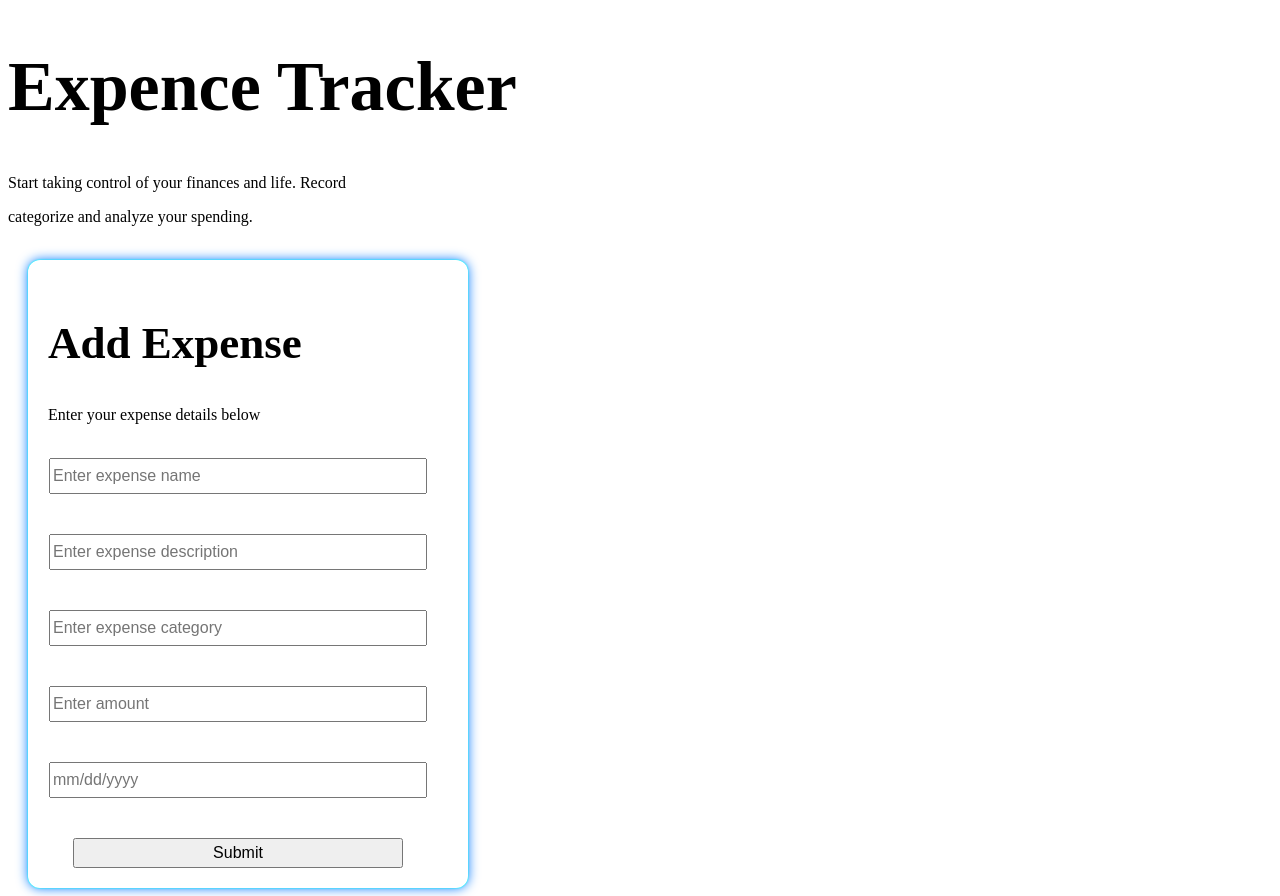
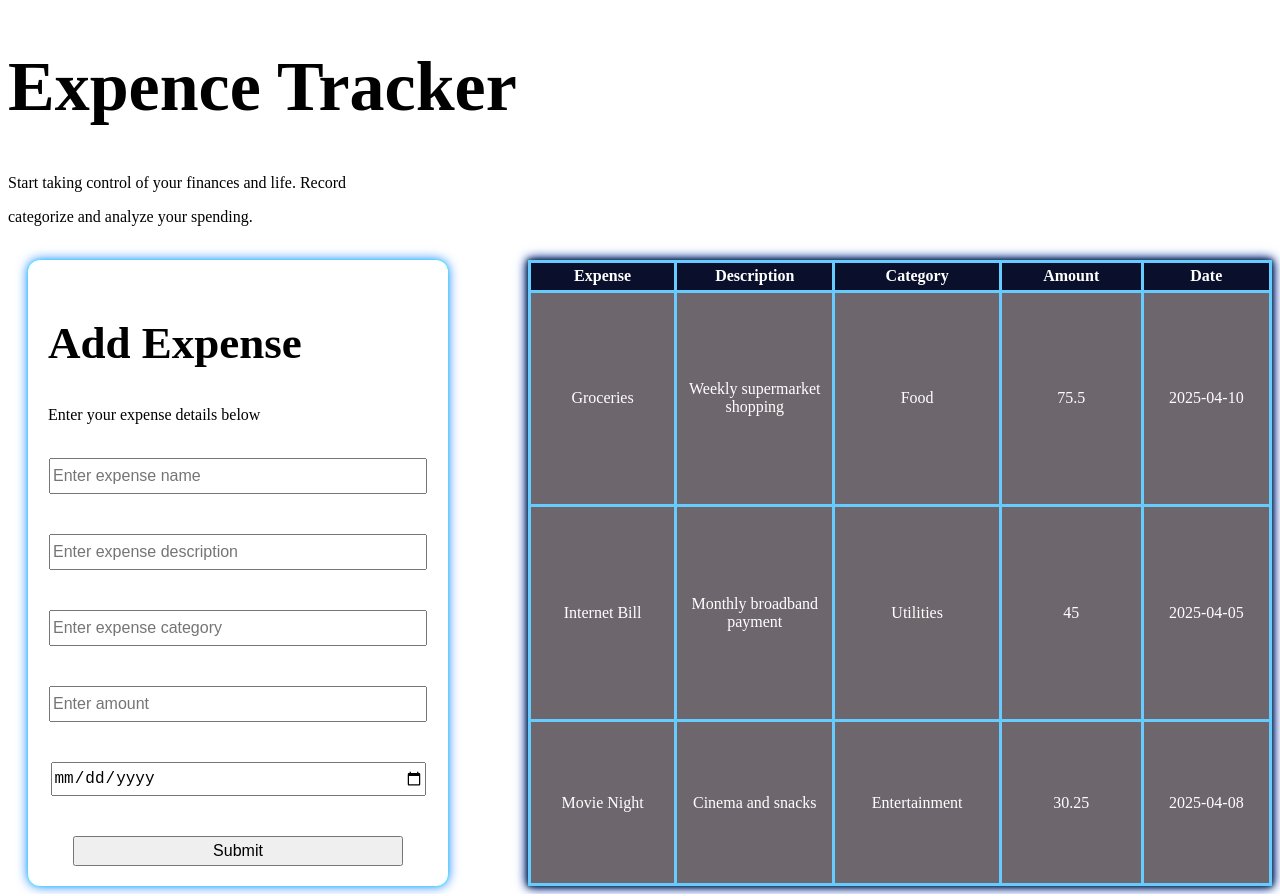
Before and after one commit to LavenderMorara/expense-tracker-codeChallenge, a React (Vite) app: page / in a window 1280 px wide. Built offline with nearby package versions, Linux system fonts and the light colour scheme.

Commit message:
styled the table

```diff
--- a/src/AddExpenseForm.jsx
+++ b/src/AddExpenseForm.jsx
@@ -1,43 +1,93 @@
-import React from 'react'
+import React,{useState} from 'react'
 import { expenses,generateNextId } from './expenses'
+import ExpenseTable from './ExpenseTable'
 
 const AddExpenseForm = () => {
+    const [formData,setFormData]=useState(expenses)
+
+    const [newExpense, setNewExpense]=useState({
+        name:"",
+        description:"",
+        category:"",
+        amount:"",
+        date:""
+    })
+
+    function handleSubmit(e){
+        e.preventDefault()
+        const newEntry={
+            id:generateNextId(),
+            name:newExpense.name,
+            description:newExpense.description,
+            category: newExpense.category,
+            amount:newExpense.amount,
+            date:newExpense.date
+        }
+        const updatedExpenses=[...formData,newEntry]
+        setFormData(updatedExpenses)
+        setNewExpense({name:"", description:"", category:"", amount:"", date:""})
+        console.log(updatedExpenses)
+    }
+
+    function handleChange(e){
+        const key=e.target.id
+
+       const value= e.target.value
+
+       setNewExpense({...newExpense,[key]:value})
+
+    }
   return (
-   <div>
+   <div id="parentDiv">
     <div id="form-container">
      <h2 id="miniheader"><strong>Add Expense</strong></h2>
      <p>Enter your expense details below</p>
      <br />
-     <form id="AddExpense">
+     <form id="AddExpense" onSubmit={handleSubmit}>
      <input
      id="name"
      placeholder="Enter expense name"
-     class="formInput"
+     className="formInput"
      type="text"
+     onChange={handleChange}
+     value={newExpense.name}
+     require
       />
      <input
      id="description"
      placeholder="Enter expense description"
-     class="formInput"
+     className="formInput"
      type="text"
+     onChange={handleChange}
+     value={newExpense.description}
+     required
      />
      <input
      id="category"
      placeholder="Enter expense category"
-     class="formInput"
+     className="formInput"
      type="text"
+     onChange={handleChange}
+     value={newExpense.category}
+     required
      />
      <input
-     id="expense"
+     id="amount"
      placeholder="Enter amount"
-     class="formInput"
+     className="formInput"
      type="text"
+     onChange={handleChange}
+     value={newExpense.expense}
+     required
      />
      <input
      id="date"
       placeholder="mm/dd/yyyy"
-     class="formInput"
-     type="text"
+     className="formInput"
+     type="date"
+     onChange={handleChange}
+     value={newExpense.date}
+     required
      />
      <button
      id="submit"
@@ -46,7 +96,20 @@ const AddExpenseForm = () => {
      Submit
      </button>
      </form>
-     </div>
+    </div>
+    <ExpenseTable>
+        {formData.map((data)=>(
+            <tr key={data.id}>
+               <td>{data.name}</td>
+               <td>{data.description}</td>
+               <td>{data.category}</td>
+               <td>{data.amount}</td>
+               <td>{data.date}</td>
+            </tr>
+        ))}
+
+    </ExpenseTable>
+
    </div>
   )
 }
--- a/src/App.css
+++ b/src/App.css
@@ -2,6 +2,11 @@
   font-size: 70px;
 }
 
+#parentDiv{
+  display: flex;
+  flex-direction: row;
+  gap: 80px;
+}
 #form-container{
   background-color: white;
   border-radius: 12px;
@@ -33,3 +38,28 @@
   width: 330px;
   font-size: 16px;
  }
+
+ table {
+  border-collapse: collapse;
+  box-shadow: 0 0 5px rgb(1, 58, 58), 0 0 10px rgb(20, 2, 44), 0 0 12px rgb(0, 89, 255);
+}
+
+th {
+  background-color: #0a0f2c;
+  font-weight: bold;
+  padding: 0;
+  color: white;
+}
+
+td {
+  padding: 0;
+  background-color: rgba(14, 0, 12, 0.6);
+}
+th,td{
+  width: 350px;
+  height: 30px;
+  text-align: center;
+  border: 3px solid #6cf;
+  color: #fff;
+  box-sizing: border-box;
+}
--- a/src/ExpenseTable.jsx
+++ b/src/ExpenseTable.jsx
@@ -1,15 +1,18 @@
 import React from 'react'
+import { expenses } from './expenses'
 
 const ExpenseTable = ({children}) => {
   return (
     <>
     <table>
         <thead>
+            <tr>
             <th>Expense</th>
             <th>Description</th>
             <th>Category</th>
             <th>Amount</th>
             <th>Date</th>
+            </tr>
         </thead>
         <tbody>
             {children}
--- a/src/expenses.js
+++ b/src/expenses.js
@@ -4,7 +4,7 @@ export const expenses = [
       name: "Groceries",
       description: "Weekly supermarket shopping",
       category: "Food",
-      expense: 75.50,
+      amount: 75.50,
       date: "2025-04-10"
     },
     {
@@ -12,7 +12,7 @@ export const expenses = [
       name: "Internet Bill",
       description: "Monthly broadband payment",
       category: "Utilities",
-      expense: 45.00,
+      amount: 45.00,
       date: "2025-04-05"
     },
     {
@@ -20,7 +20,7 @@ export const expenses = [
       name: "Movie Night",
       description: "Cinema and snacks",
       category: "Entertainment",
-      expense: 30.25,
+      amount: 30.25,
       date: "2025-04-08"
     }
   ];
```
